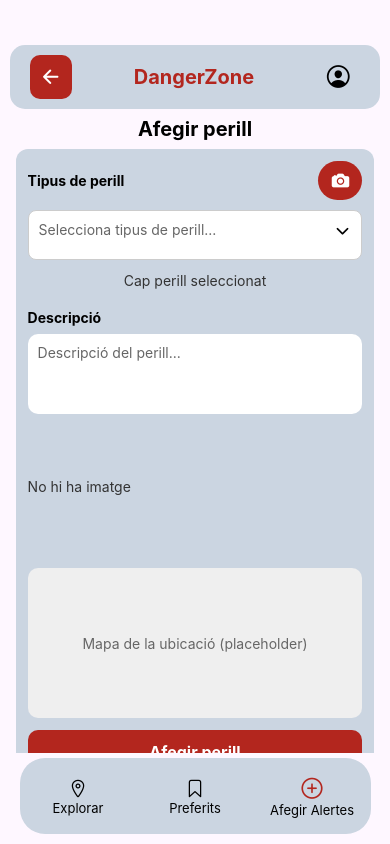
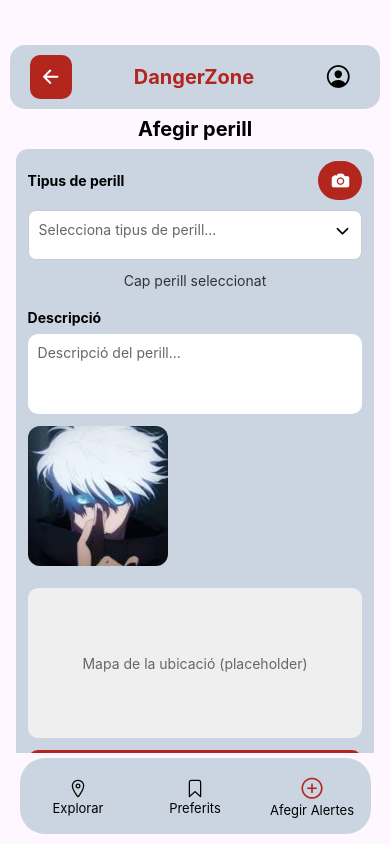
Before and after one commit to MS0l3/Joviat_ProjecteIntermodular_React_ProjectePractica1, a React Native app: screen /AfegirPerills in a window 390 px wide. Built offline with nearby package versions, Linux system fonts and the light colour scheme.

Commit message:
Final Versio Maquetacio afegirperill
v2

```diff
--- a/src/Screen/AfegirPerills.js
+++ b/src/Screen/AfegirPerills.js
@@ -7,6 +7,7 @@ import {
   TextInput,
   ScrollView,
   Image,
+  Modal,
 } from "react-native";
 import { useNavigation } from "@react-navigation/native";
 import { Ionicons } from "@expo/vector-icons";
@@ -23,6 +24,9 @@ export default function AfegirPerills() {
   const [description, setDescription] = useState("");
   const [images, setImages] = useState([]);
   const [dropdownOpen, setDropdownOpen] = useState(false);
+
+  const [selectedImage, setSelectedImage] = useState(null);
+  const [modalVisible, setModalVisible] = useState(false);
 
   // Etiquetes amb perillositat
   const tags = [
@@ -45,14 +49,12 @@ export default function AfegirPerills() {
     );
   };
 
-  // Nivell màxim seleccionat
   const highestLevel = selectedTags.length
     ? Math.max(
         ...selectedTags.map((k) => tags.find((t) => t.key === k)?.level ?? 0)
       )
     : 0;
 
-  // Selecció d’imatges
   const pickImages = async () => {
     try {
       const result = await ImagePicker.launchImageLibraryAsync({
@@ -65,12 +67,21 @@ export default function AfegirPerills() {
         const newUris = result.assets
           ? result.assets.map((a) => a.uri)
           : [result.uri];
-
         setImages((prev) => [...prev, ...newUris]);
       }
     } catch (e) {
       console.log("Image pick error:", e);
     }
+  };
+
+  const openImagePreview = (uri) => {
+    setSelectedImage(uri);
+    setModalVisible(true);
+  };
+
+  const closeImagePreview = () => {
+    setModalVisible(false);
+    setSelectedImage(null);
   };
 
   const removeImage = (idx) =>
@@ -80,7 +91,7 @@ export default function AfegirPerills() {
     <SafeAreaView style={styles.container}>
       <StatusBar hidden />
 
-      {/* 🔺 TOP BAR ORIGINAL */}
+      {/* 🔺 TOP BAR */}
       <View style={styles.headerContainer}>
         <TouchableOpacity
           style={styles.redButton}
@@ -121,12 +132,12 @@ export default function AfegirPerills() {
             width: "92%",
             borderRadius: 12,
             padding: 12,
-            backgroundColor: "#CBD5E1", // igual al TapTopBar
+            backgroundColor: "#CBD5E1",
             alignSelf: "center",
           }}
           showsVerticalScrollIndicator={false}
         >
-          {/* TITOL + BOTÓ FOTO A LA DRETA */}
+          {/* TITOL + BOTÓ FOTO */}
           <View
             style={{
               flexDirection: "row",
@@ -152,7 +163,7 @@ export default function AfegirPerills() {
             </TouchableOpacity>
           </View>
 
-          {/* DESPLEGABLE TIPUS PERILL */}
+          {/* DESPLEGABLE */}
           <TouchableOpacity
             onPress={() => setDropdownOpen(!dropdownOpen)}
             activeOpacity={0.9}
@@ -168,9 +179,7 @@ export default function AfegirPerills() {
             }}
           >
             {selectedTags.length === 0 ? (
-              <Text style={{ color: "#666" }}>
-                Selecciona tipus de perill...
-              </Text>
+              <Text style={{ color: "#666" }}>Selecciona tipus de perill...</Text>
             ) : (
               selectedTags.map((k) => {
                 const tag = tags.find((t) => t.key === k);
@@ -190,16 +199,9 @@ export default function AfegirPerills() {
                       marginBottom: 6,
                     }}
                   >
-                    <Text
-                      style={{
-                        color: "#B3261E",
-                        fontWeight: "600",
-                        marginRight: 8,
-                      }}
-                    >
+                    <Text style={{ color: "#B3261E", fontWeight: "600", marginRight: 8 }}>
                       {tag?.label}
                     </Text>
-
                     <TouchableOpacity
                       onPress={() => toggleTag(k)}
                       style={{
@@ -217,7 +219,6 @@ export default function AfegirPerills() {
                 );
               })
             )}
-
             <Ionicons
               name={dropdownOpen ? "chevron-up" : "chevron-down"}
               size={18}
@@ -226,7 +227,6 @@ export default function AfegirPerills() {
             />
           </TouchableOpacity>
 
-          {/* LLISTA DESPLEGABLE */}
           {dropdownOpen && (
             <View
               style={{
@@ -265,11 +265,8 @@ export default function AfegirPerills() {
                         backgroundColor: active ? "#B3261E" : "transparent",
                       }}
                     >
-                      {active && (
-                        <Ionicons name="checkmark" size={14} color="#fff" />
-                      )}
+                      {active && <Ionicons name="checkmark" size={14} color="#fff" />}
                     </View>
-
                     <Text style={{ color: "#000" }}>{t.label}</Text>
                   </TouchableOpacity>
                 );
@@ -315,40 +312,42 @@ export default function AfegirPerills() {
             }}
           />
 
-          {/* IMATGES SOTA DESCRIPCIÓ */}
-          <ScrollView
-            horizontal
-            showsHorizontalScrollIndicator={false}
-            style={{ marginTop: 12, marginBottom: 10 }}
-          >
+          {/* IMATGES */}
+          <ScrollView horizontal showsHorizontalScrollIndicator={false} style={{ marginTop: 12, marginBottom: 10 }}>
             {images.length === 0 ? (
               <View
                 style={{
-                  width: "100%",
-                  height: 120,
+                  width: 140,
+                  height: 140,
                   justifyContent: "center",
                   alignItems: "center",
+                  borderRadius: 12,
+                  overflow: "hidden",
+                  backgroundColor: "#e5e5e5",
                 }}
               >
-                <Text style={{ color: "#333" }}>No hi ha imatge</Text>
+                <Image
+                  source={require("../../assets/placeholder.png")}
+                  style={{ width: "100%", height: "100%" }}
+                  resizeMode="cover"
+                />
               </View>
             ) : (
               images.map((uri, i) => (
                 <View key={i} style={{ marginRight: 12 }}>
-                  <Image
-                    source={{ uri }}
-                    style={{
-                      width: 120,
-                      height: 120,
-                      borderRadius: 12,
-                    }}
-                  />
+                  <TouchableOpacity onPress={() => openImagePreview(uri)}>
+                    <Image
+                      source={{ uri }}
+                      style={{ width: 120, height: 120, borderRadius: 12 }}
+                    />
+                  </TouchableOpacity>
                   <TouchableOpacity
                     onPress={() => removeImage(i)}
                     style={{
                       position: "absolute",
                       top: -6,
                       right: -6,
+                      width: 15,
                       backgroundColor: "#0009",
                       borderRadius: 12,
                       padding: 3,
@@ -419,6 +418,41 @@ export default function AfegirPerills() {
           <Text style={styles.tabText}>Afegir Alertes</Text>
         </TouchableOpacity>
       </View>
+
+      {/* MODAL DE PREVISIÓ DE FOTO */}
+      {selectedImage && (
+        <Modal visible={modalVisible} transparent={true}>
+          <View
+            style={{
+              flex: 1,
+              backgroundColor: "rgba(0,0,0,0.9)",
+              justifyContent: "center",
+              alignItems: "center",
+            }}
+          >
+            <TouchableOpacity
+              style={{
+                position: "absolute",
+                top: 40,
+                right: 20,
+                backgroundColor: "#0007",
+                padding: 10,
+                borderRadius: 30,
+                zIndex: 10,
+              }}
+              onPress={closeImagePreview}
+            >
+              <Ionicons name="close" size={32} color="#fff" />
+            </TouchableOpacity>
+
+            <Image
+              source={{ uri: selectedImage }}
+              style={{ width: "90%", height: "70%", borderRadius: 12 }}
+              resizeMode="contain"
+            />
+          </View>
+        </Modal>
+      )}
     </SafeAreaView>
   );
 }
```
Also changed, not shown: assets/placeholder.png (added).
